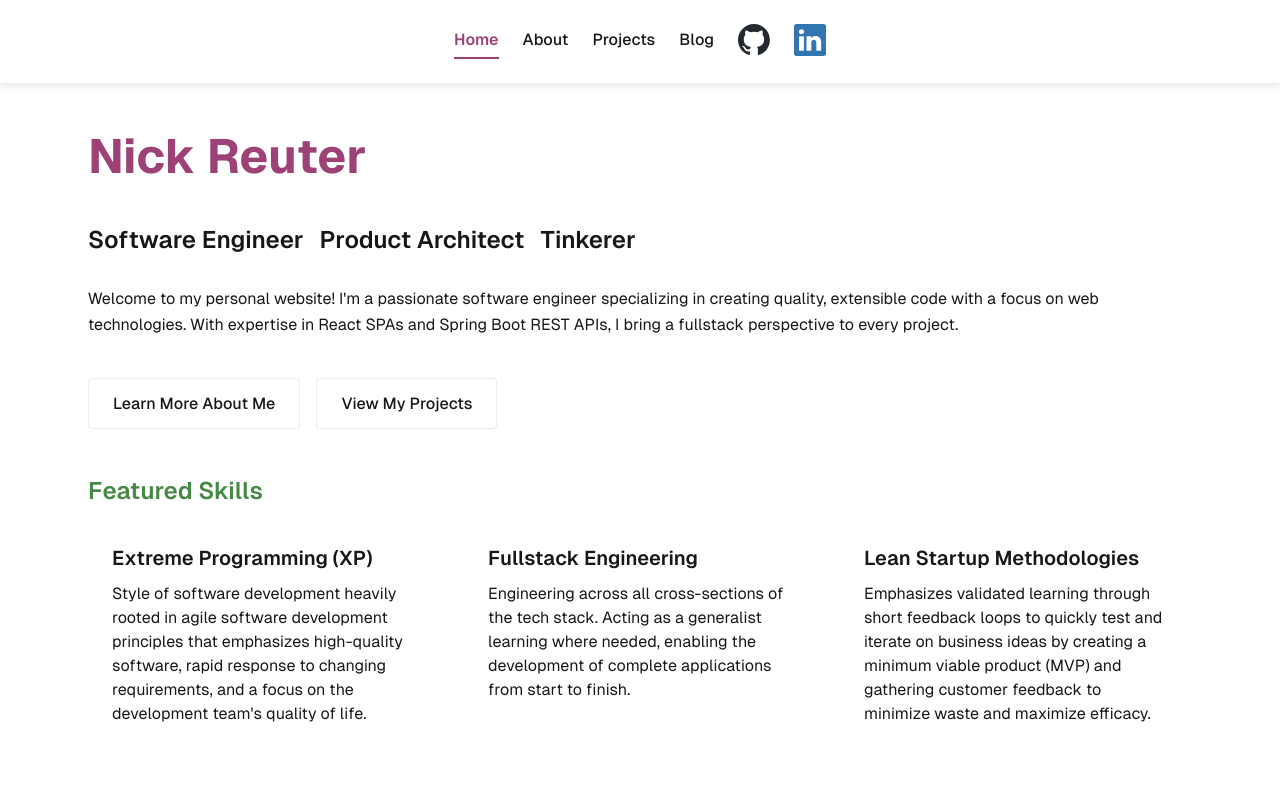
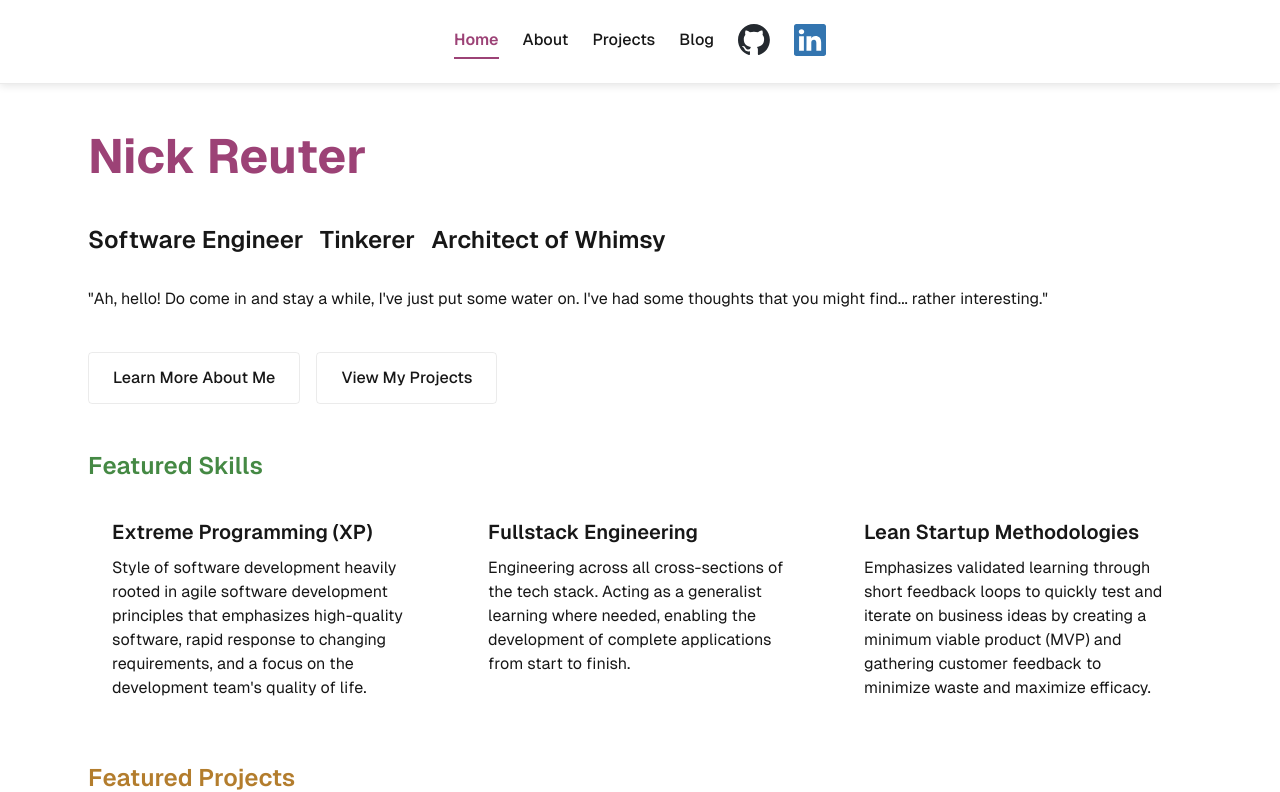
Before and after one commit to LowBudgetMan/lowbudgetman.github.io, a Next.js app: page / in a window 1280 px wide. Shown: the top 792 px of the page. Built offline with nearby package versions, Linux system fonts and the light colour scheme.

Commit message:
Replace first blurb on home page

```diff
--- a/src/app/page.tsx
+++ b/src/app/page.tsx
@@ -9,12 +9,11 @@ export default function Home() {
         <section className={styles.section}>
           <div className={styles.flexColumn}>
             <h1 className={`${styles.pageTitle} ${styles.home}`}>Nick Reuter</h1>
-            <h2 className={`${styles.sectionTitle} ${homeStyles.tagline}`}><span>Software Engineer</span><span>Product Architect</span><span>Tinkerer</span>
+            <h2 className={`${styles.sectionTitle} ${homeStyles.tagline}`}>
+              <span>Software Engineer</span><span>Tinkerer</span><span>Architect of Whimsy</span>
             </h2>
             <p className={styles.paragraph}>
-              Welcome to my personal website! I&apos;m a passionate software engineer specializing in
-              creating quality, extensible code with a focus on web technologies. With expertise in
-              React SPAs and Spring Boot REST APIs, I bring a fullstack perspective to every project.
+              &quot;Ah, hello! Do come in and stay a while, I&apos;ve just put some water on. I&apos;ve had some thoughts that you might find... rather interesting.&quot;
             </p>
             <div className={`${styles.flexRow} ${homeStyles.homePageLinks}`}>
               <Link href="/about" className={`${styles.button} ${styles.secondaryButton}`}>
```
